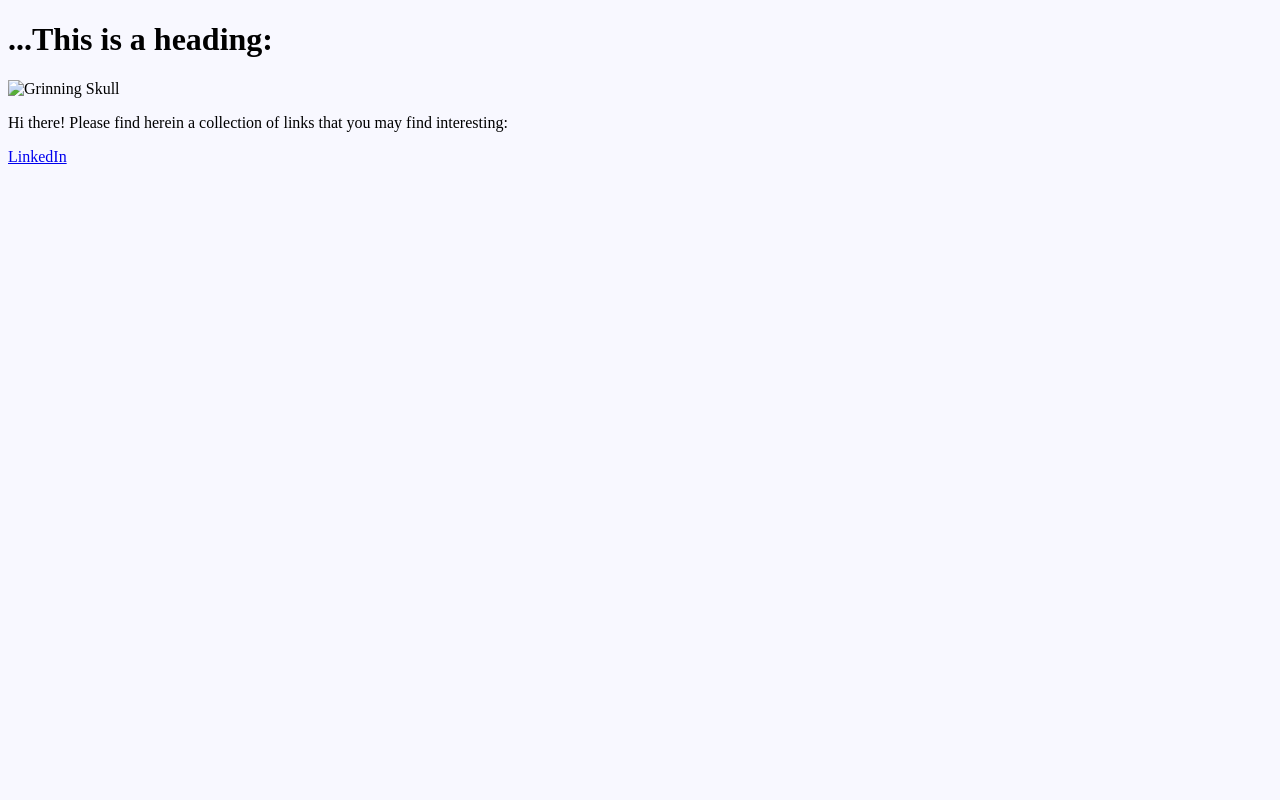
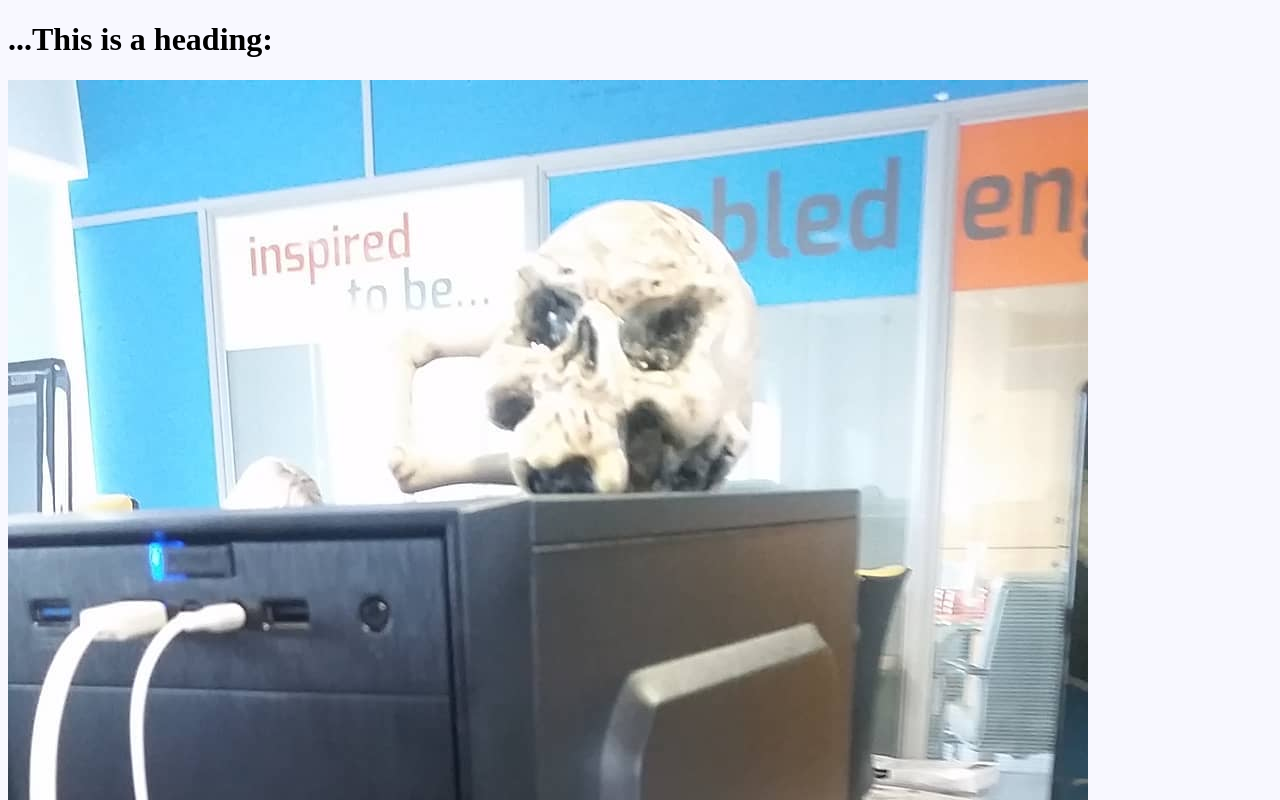
Before and after one commit to HedonisticOpportunist/HedonisticOpportunist.github.io, a plain HTML site: page index.html in a window 1280 px wide. Shown: the top 800 px of the page. Drawn offline with Linux system fonts and the light colour scheme.

Commit message:
Update index.html

```diff
--- a/index.html
+++ b/index.html
@@ -2,7 +2,7 @@
 <html>
 <body bgcolor="#F8F8FF">
 <h1>...This is a heading:</h1>
-<img src="img_chania.jpg" alt="Grinning Skull">
+<img src="background_image.jpg" alt="Grinning Skull">
 <p> Hi there! Please find herein a collection of links that you may find interesting: </p>
 <p><a href="https://www.linkedin.com/in/anita-pal-6549a157/">LinkedIn</a></p>
 </body>
```
